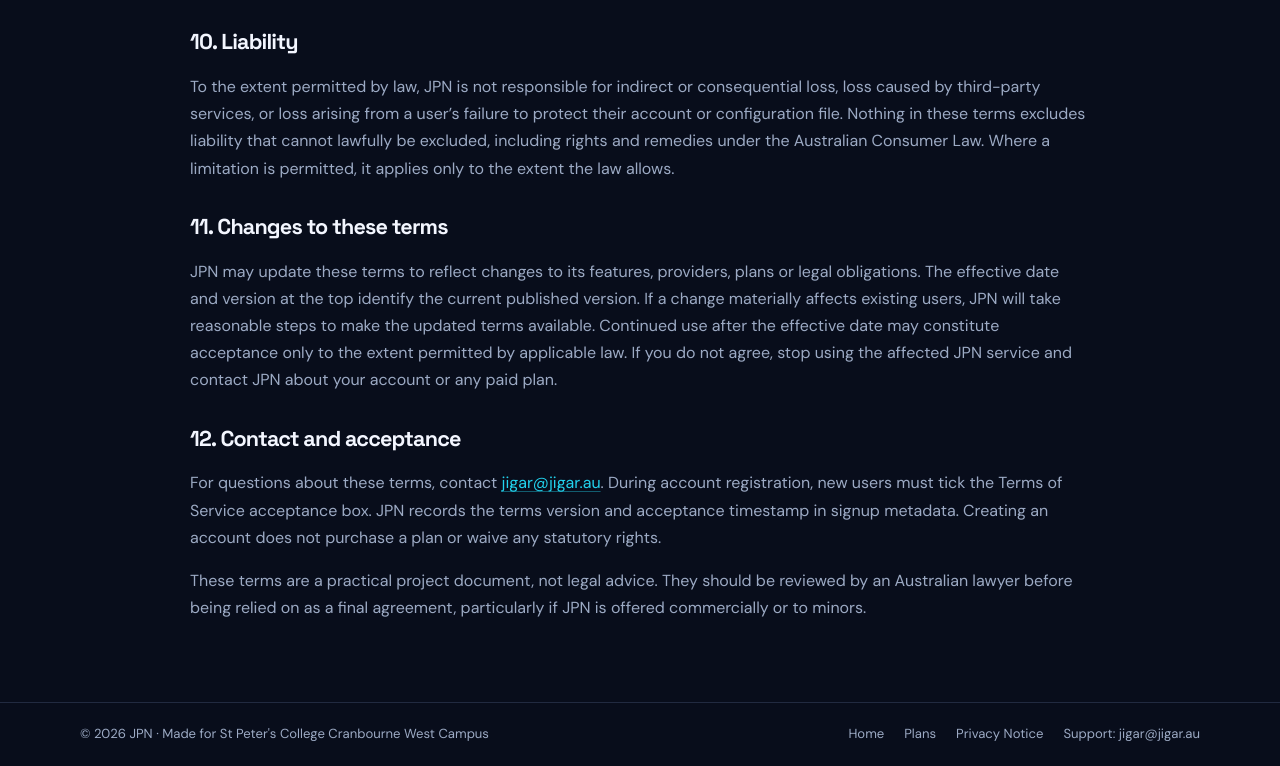
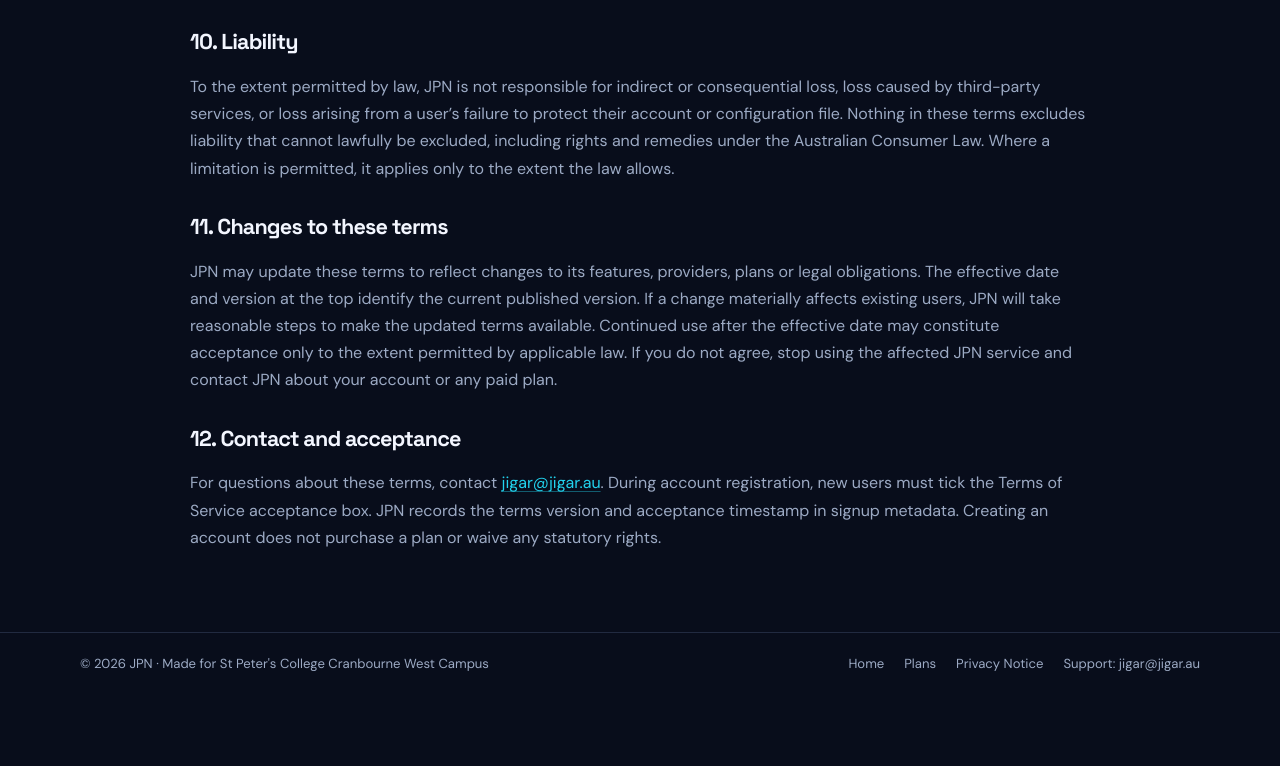
Before and after one commit to Jigar1234Nob/JPN, a plain HTML site: page docs/terms/index.html in a window 1280 px wide. Shown: the part 3742-4508 px from the top of the page. After the commit the page ends 4437 px from the top, so only its background shows below. Drawn offline with Linux system fonts and the light colour scheme; no server answers.

Commit message:
Remove lawyer and minor-related disclaimer from Terms

```diff
--- a/docs/terms/index.html
+++ b/docs/terms/index.html
@@ -72,7 +72,6 @@
 
 <h2>12. Contact and acceptance</h2>
 <p>For questions about these terms, contact <a href="mailto:jigar@jigar.au">jigar@jigar.au</a>. During account registration, new users must tick the Terms of Service acceptance box. JPN records the terms version and acceptance timestamp in signup metadata. Creating an account does not purchase a plan or waive any statutory rights.</p>
-<p class="updated">These terms are a practical project document, not legal advice. They should be reviewed by an Australian lawyer before being relied on as a final agreement, particularly if JPN is offered commercially or to minors.</p>
 </main><footer class="site-footer"><div class="site-footer-inner"><span>© <span class="footer-year">2026</span> JPN · Made for St Peter's College Cranbourne West Campus</span><nav class="site-footer-links" aria-label="Public links"><a href="/JPN/">Home</a><a href="/JPN/plans/">Plans</a><a href="/JPN/privacy/">Privacy Notice</a><a href="mailto:jigar@jigar.au">Support: jigar@jigar.au</a></nav></div></footer>
  <script src="/JPN/cookies.js" defer></script>
 <script type="module" src="/JPN/announcements.js"></script>
```
